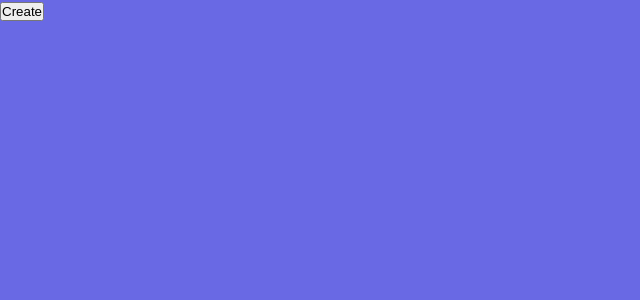
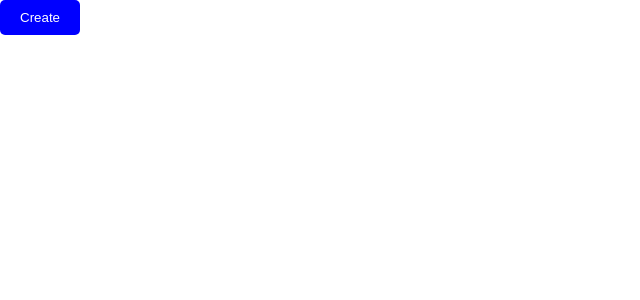
Before and after one commit to MahmoudAlHaj4/Multi-app, a React (Create React App) app in the folder note/: page / in a window 1280 px wide. Shown: the top 300 px of the page, without its empty margins (0-640 px from the left). Built offline with nearby package versions, Linux system fonts and the light colour scheme.

Commit message:
add simple style

```diff
--- a/note/src/style.css
+++ b/note/src/style.css
@@ -1,10 +1,31 @@
-*{
-    margin: 0;
-    padding: 0;
-    box-sizing: border-box;
+.create{
+    padding: 10px 20px;
+    border: none;
+    outline: none;
+    background-color: blue;
+    border-radius: 5px;
+    color: white;
+
 }
-.notes{
+
+.card{
+    display: flex;
+    width: fit-content;
+    /* background-color: red; */
+    height: fit-content;
+}
+
+.note-heading{
+    display: flex;
+    justify-content: space-between;
     width: 100%;
-    height: 100vh;
-    background-color: rgb(105, 105, 228);
+    height: fit-content;
+    /* background-color: aqua; */
 }
+/* .note-heading button{
+    height: 15px;
+} */
+input{
+    width: 100%;
+    padding: 10px 20px;
+}
```
